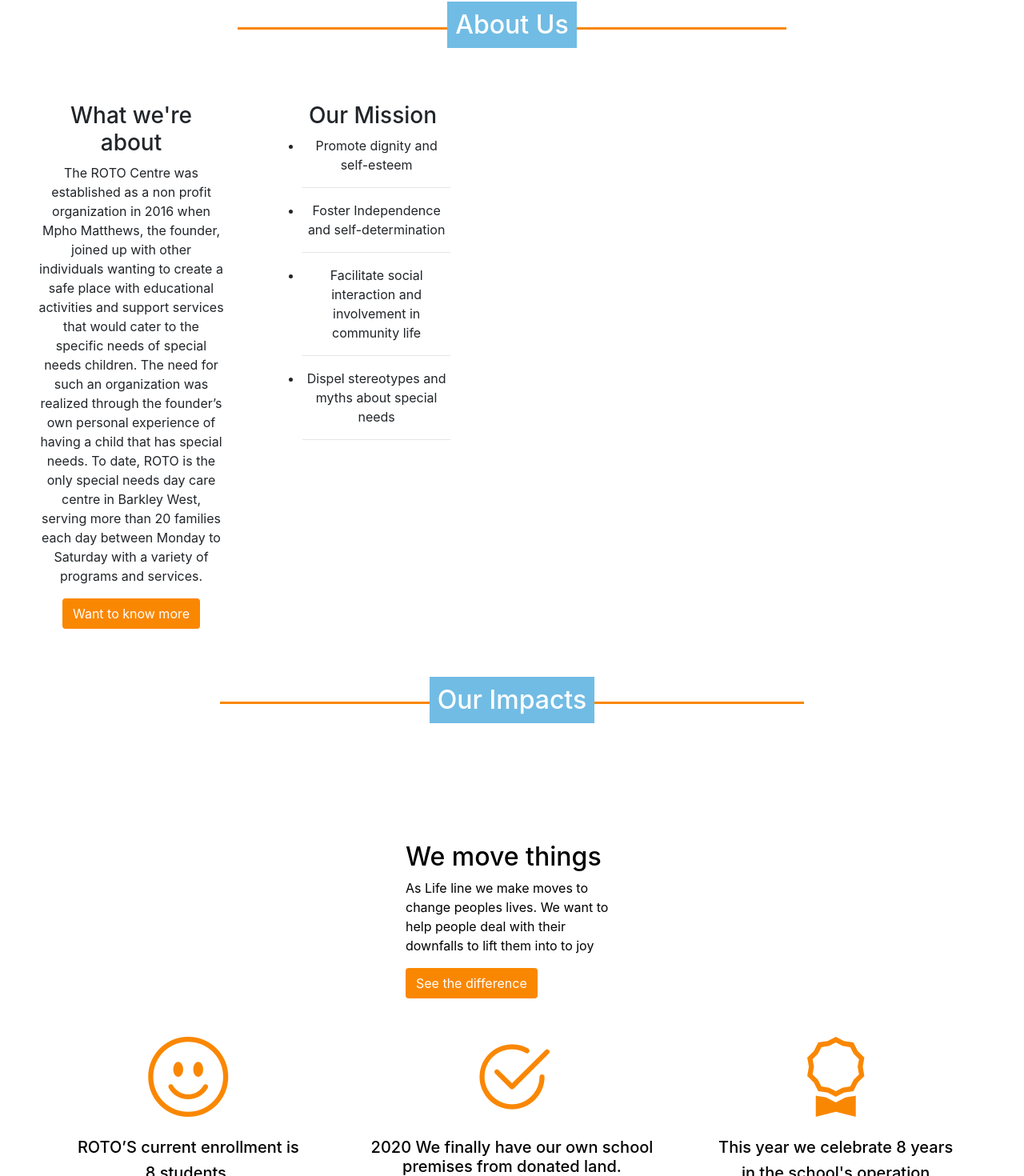
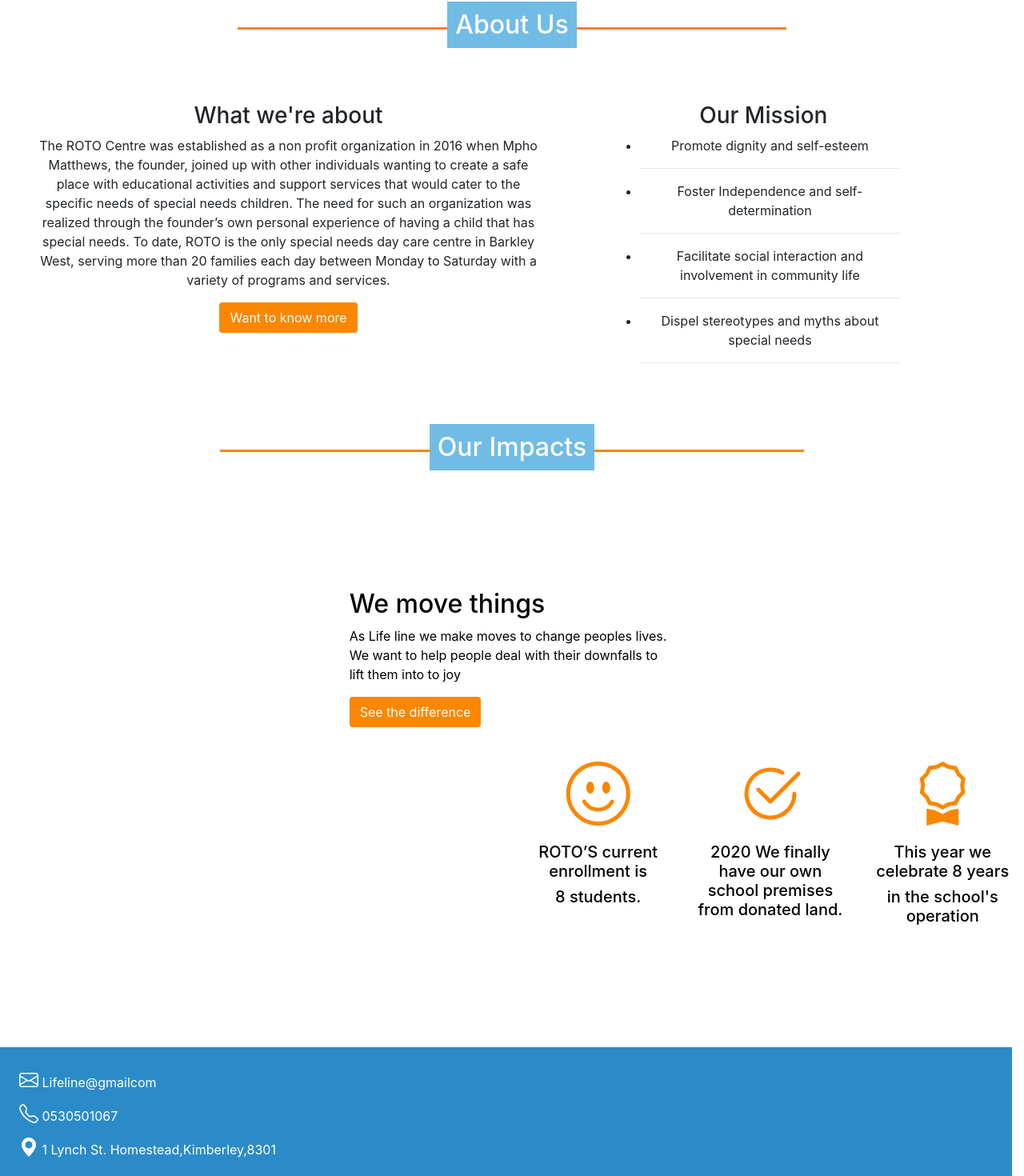
Before and after one commit to TsikaBullRat/website, a React (Create React App) app: page / in a window 1280 px wide. Shown: the part 814-2284 px from the top of the page at 80% size. Built offline with nearby package versions, Linux system fonts and the light colour scheme.

Commit message:
Cleaning

```diff
--- a/src/App.css
+++ b/src/App.css
@@ -159,10 +159,6 @@
 .footer_nav{
   height: 150px;
 }
-.mini_about_box{
-  flex: 0 0 20%;
-  margin: 0px 20px 0px 20px;
-}
 .list_vision{
   list-style: url('./assets/tick.svg');
   margin-left: 12%;
--- a/src/App.js
+++ b/src/App.js
@@ -1,19 +1,27 @@
-
+import { Home } from './components/Home';
+import { Aboutus } from './components/Aboutus';
+import { Ourimpacts } from './components/Ourimpacts';
+import { Contacts } from './components/Contacts';
+import { BrowserRouter as Router, Switch, Route } from 'react-router-dom';
+import Header from './components/Header';
 import './App.css';
-import { Copy1 } from './Copy1'
 
 function App() {
   return (
     <div>
-          <Copy1 />
+          <Router>
+      <Header/>
+        <Switch>
+          <Route exact path="/">
+            <Home />
+          </Route>
+          <Route path="/about" component={Aboutus} />
+          <Route path="/impacts" component={Ourimpacts} />
+          <Route path="/contacts" component={Contacts} />
+        </Switch>
+      </Router>
     </div>
   );
 }
 
 export default App;
-
-const page ={
-/*width: "100%",*/
-  display: "flex",
-  alignItems: "center"
-}
--- a/src/Copy1.js
+++ /dev/null
@@ -1,45 +0,0 @@
-import { BrowserRouter as Router, Switch, Route } from 'react-router-dom';
-//import React, { useState, useEffect } from 'react'
-import { Home } from './components/Home';
-import { Aboutus } from './components/Aboutus';
-import { Ourimpacts } from './components/Ourimpacts';
-import { Contacts } from './components/Contacts';
-import Header from './components/Header';
-//import Loader from 'react-spinners/CircleLoader';
-
-export const Copy1 = () => {
-
-  /*const [loading, setLoading] = useState(false);
-  useEffect(() => {
-    setLoading(true)
-    setTimeout(() => {
-      setLoading(false)
-    }, 8000)
-  },
-    []
-  );*/
-
-  return (
-    <div>
-      {/*{
-        loading ? (
-          <Loader size={200} color={"#fa8701"} loading={loading} />
-        ) : (*/}
-
-      <Router>
-      <Header/>
-        <Switch>
-          <Route exact path="/">
-            <Home />
-          </Route>
-          <Route path="/about" component={Aboutus} />
-          <Route path="/impacts" component={Ourimpacts} />
-          <Route path="/contacts" component={Contacts} />
-        </Switch>
-      </Router>
-
-        {/*)
-        }*/}
-    </div>
-  )
-}
--- a/src/components/Home.js
+++ b/src/components/Home.js
@@ -1,7 +1,8 @@
 import Footer from './Footer'
-import Summary from './Summary'
-import ImpactSum from './impactSummary'
+import Summary_1 from './Pieces/Summary_1'
+import Summary_2 from './Pieces/Summary_2'
 import Loader from 'react-spinners/HashLoader';
+import { Jumbotron } from './Pieces/Jumbotron';
 import React, { useState, useEffect } from 'react'
 
 
@@ -23,21 +24,10 @@
         loading ? (
           <div className="text-center" style={{ marginTop: 300 }}><Loader size={300} color={"#27394a"} loading={loading} /></div>
         ) : (<>
-          <div className="jumbotron">
 
-            <h1 className="display-4 pt-5 font-weight-bold">Reach One Teach One</h1>
-            <h3 className="lead">The mission of the ROTO centre is to help special
-              needs children and their families improve and
-              maintain a healthy and independent lifestyle; to
-              improve their quality of life.
-            </h3>
-            <a className="btn btn-lg ml-3 my_button_jumbotron mb-3" href="#" role="button">Make a difference</a>
-            <a className="btn btn-lg ml-3 my_button_jumbotron mb-3" href="#" role="button">Give a hand</a>
-
-          </div>
-
-          <Summary />
-          <ImpactSum />
+          <Jumbotron/>
+          <Summary_1 />
+          <Summary_2 />
           <Footer />
         </>
         )}
--- /dev/null
+++ b/src/components/Pieces/Jumbotron.js
@@ -0,0 +1,16 @@
+export const Jumbotron = () =>{
+    return(
+        <div className="jumbotron">
+
+            <h1 className="display-4 pt-5 font-weight-bold">Reach One Teach One</h1>
+            <h3 className="lead">The mission of the ROTO centre is to help special
+              needs children and their families improve and
+              maintain a healthy and independent lifestyle; to
+              improve their quality of life.
+            </h3>
+            <a className="btn btn-lg ml-3 my_button_jumbotron mb-3" href="#" role="button">Make a difference</a>
+            <a className="btn btn-lg ml-3 my_button_jumbotron mb-3" href="#" role="button">Give a hand</a>
+
+          </div>
+    )
+}
--- a/src/components/Summary.js
+++ b/src/components/Pieces/Summary_1.js
@@ -1,5 +1,5 @@
 import { Link } from 'react-router-dom';
-import { Headline } from './Headline';
+import { Headline } from '../Headline';
 
 function Summary() {
     return (
@@ -7,7 +7,7 @@
             <Headline headline="About Us" />
 
             <div className="row ">
-                <div className="col-sm-12 col-lg-12 text-center ml-lg-5 mini_about_box">
+                <div className="col-sm-12 col-lg-6 text-center ml-5">
                     <h3>What we're about</h3>
                     <p>The ROTO Centre was established as a non profit organization in 2016 when Mpho Matthews, the founder, joined up with other individuals wanting to create a safe place with educational activities and support services that would cater to the specific needs of special needs children. The need for such an organization was realized through the founder’s own personal experience of having a child that has special needs. To date, ROTO is the only special needs day care centre in Barkley West, serving more than 20 families each day between Monday to Saturday with a variety of programs and services.
                     </p>
@@ -15,7 +15,7 @@
                         <button className="btn">Want to know more</button>
                     </Link>
                 </div>
-                <div className="col-sm-12 col-lg-4  text-center mini_about_box" >
+                <div className="col-sm-12 col-lg-4  text-center ml-5" >
                     <h3>Our Mission</h3>
                     <ul>
                         <div className="list_repsonder">
@@ -41,10 +41,8 @@
 
                         <div className="list_repsonder">
                             <li>
-                            Dispel stereotypes and myths about special
-needs
-
-
+                                Dispel stereotypes and myths about special
+                                needs
                             </li>
                             <hr />
                         </div>
--- a/src/components/impactSummary.js
+++ b/src/components/Pieces/Summary_2.js
@@ -1,12 +1,12 @@
 import { Link } from 'react-router-dom';
-import { Headline } from './Headline';
+import { Headline } from '../Headline';
 
 function impactSummary() {
     return (
         <div>
             <Headline headline="Our Impacts" />
-            <div className="row justify-content-center my_text_center back mb-5 mx-md-5">
-                <div className="col-sm-12 col-lg-3">
+            <div className="row justify-content-center my_text_center back mb-5">
+                <div className="col-sm-12 col-lg-4">
                     <h2>We move things</h2>
                     <p>As Life line we make moves to change peoples lives. We want to help people deal with their downfalls to lift them into to joy</p>
                     <Link exact to='/impacts'>
@@ -17,25 +17,25 @@
 
 
                 </div>
-                <div className="row float-right">
-                    <div className="text-center col-sm-12 col-lg-4">
+                <div className="d-flex justify-content-end">
+                    <div className="text-center col-sm-12 col-lg-2">
                         <br />
-                        <i className="bi bi-emoji-smile " style={{ fontSize: 100, padding: 50 }}></i>
+                        <i className="bi bi-emoji-smile " style={{ fontSize: 80, padding: 50 }}></i>
                         <h5>ROTO’S current enrollment is</h5>
                         <h5>8 students.</h5>
                         <br />
                     </div>
 
-                    <div className="text-center col-sm-12 col-lg-4">
+                    <div className="text-center col-sm-12 col-lg-2">
                         <br />
-                        <i className="bi bi-check2-circle" style={{ fontSize: 100, padding: 50 }}></i>
+                        <i className="bi bi-check2-circle" style={{ fontSize: 80, padding: 50 }}></i>
                         <h5>2020 We finally have our  own school premises from  donated land.
 </h5>
                         <br />
                     </div>
-                    <div className="text-center col-sm-12 col-lg-4">
+                    <div className="text-center col-sm-12 col-lg-2">
                         <br />
-                        <i class="bi bi-award" style={{ fontSize: 100, padding: 50 }}></i>
+                        <i class="bi bi-award" style={{ fontSize: 80, padding: 50 }}></i>
                         <h5>This year we celebrate 8  years </h5>
                         <h5>in the school's  operation</h5>
                     </div>
```
Also changed, not shown: package.json (line endings or trailing spaces), src/components/Pieces/Pieces.css (added), 1 other file (tests, documents, lock files or other folders).
